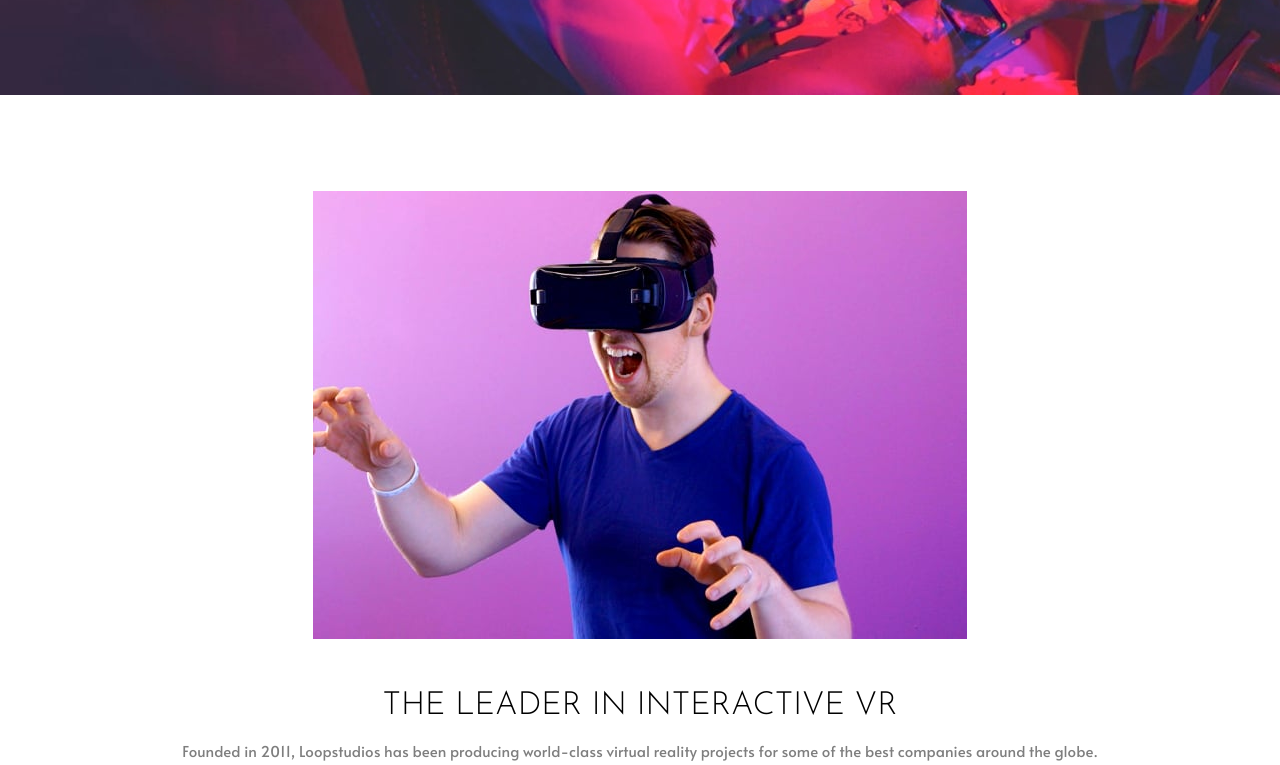
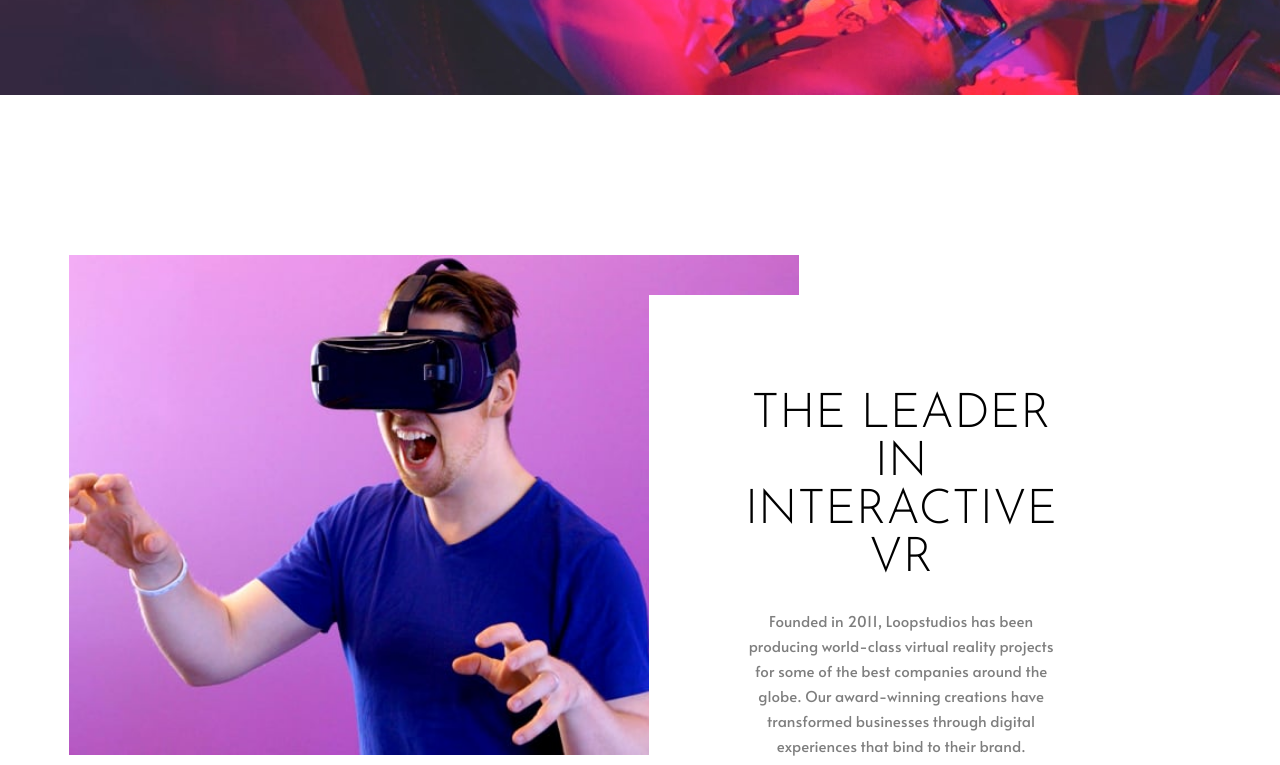
Before and after one commit to SlobodanStojkovic/landing-page-loop-studios, a website: page index.html in a window 1280 px wide. Shown: the part 555-1320 px from the top of the page. Drawn offline with Linux system fonts and the light colour scheme.

Commit message:
Add interactive section desktop styles

```diff
--- a/src/scss/index.scss
+++ b/src/scss/index.scss
@@ -184,16 +184,36 @@ $alata: "Alata";
   align-items: center;
   width: 80%;
 
+  @media (min-width: 1024px) {
+    width: 100%;
+    padding: 160px 160px 160px 69px;
+    flex-direction: row;
+  }
+
   &__img-wrapper {
     padding: 96px 20px 48px;
 
+    @media (min-width: 1024px) {
+      flex: 3;
+      padding: 0;
+    }
+
     &__img {
-      width: 100%;
+      height: 500px;
     }
   }
 
   &__content {
     text-align: center;
+
+    @media (min-width: 1024px) {
+      background-color: $white;
+      flex: 2;
+      align-self: flex-end;
+      position: relative;
+      right: 150px;
+      padding: 96px 0 0 96px;
+    }
 
     &__subtitle {
       font-family: $josefinSans;
@@ -204,6 +224,12 @@ $alata: "Alata";
       text-align: center;
       text-transform: uppercase;
       margin: 0;
+
+      @media (min-width: 1024px) {
+        font-size: 48px;
+        line-height: 48px;
+        padding: 0 0 25px 0;
+      }
     }
 
     &__paragraph {
@@ -217,6 +243,17 @@ $alata: "Alata";
       opacity: 0.5;
       padding: 16px 48px 96px 48px;
       margin: 0;
+
+      @media (min-width: 1024px) {
+        padding: 0;
+        font-family: Alata;
+        font-style: normal;
+        font-weight: normal;
+        font-size: 15px;
+        line-height: 25px;
+        mix-blend-mode: normal;
+        opacity: 0.5;
+      }
     }
   }
 }
```
Also changed, not shown: dist/css/index.css.
